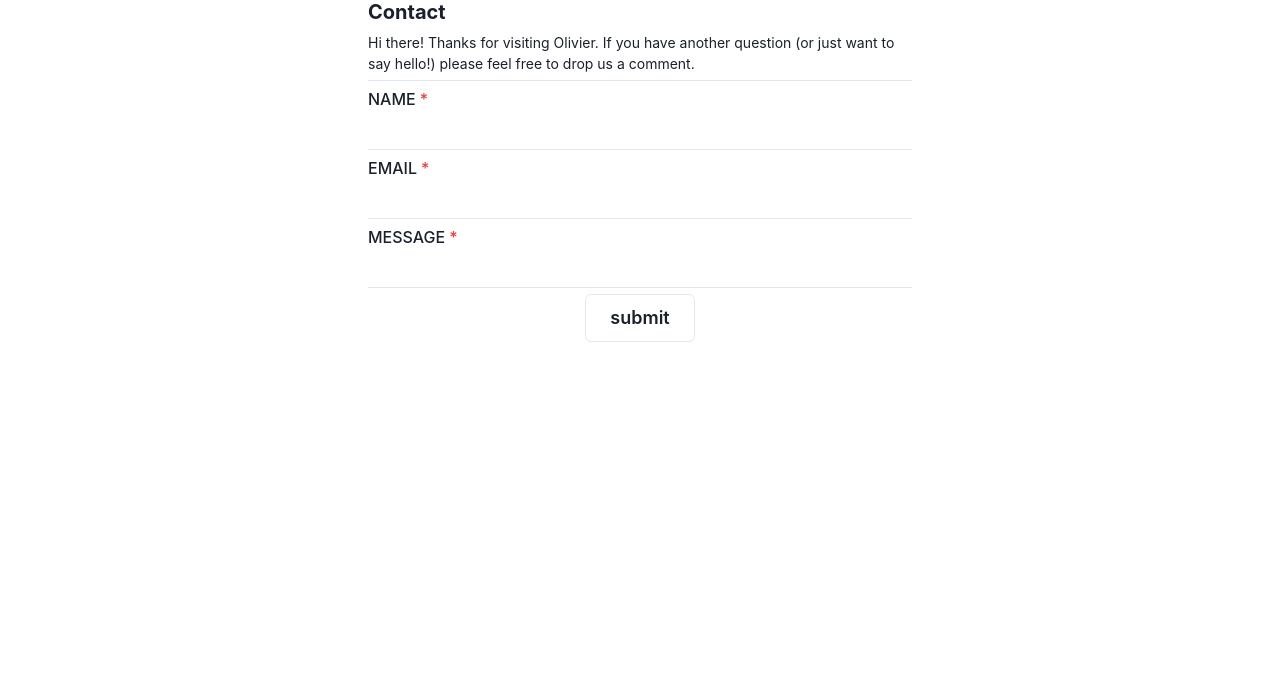
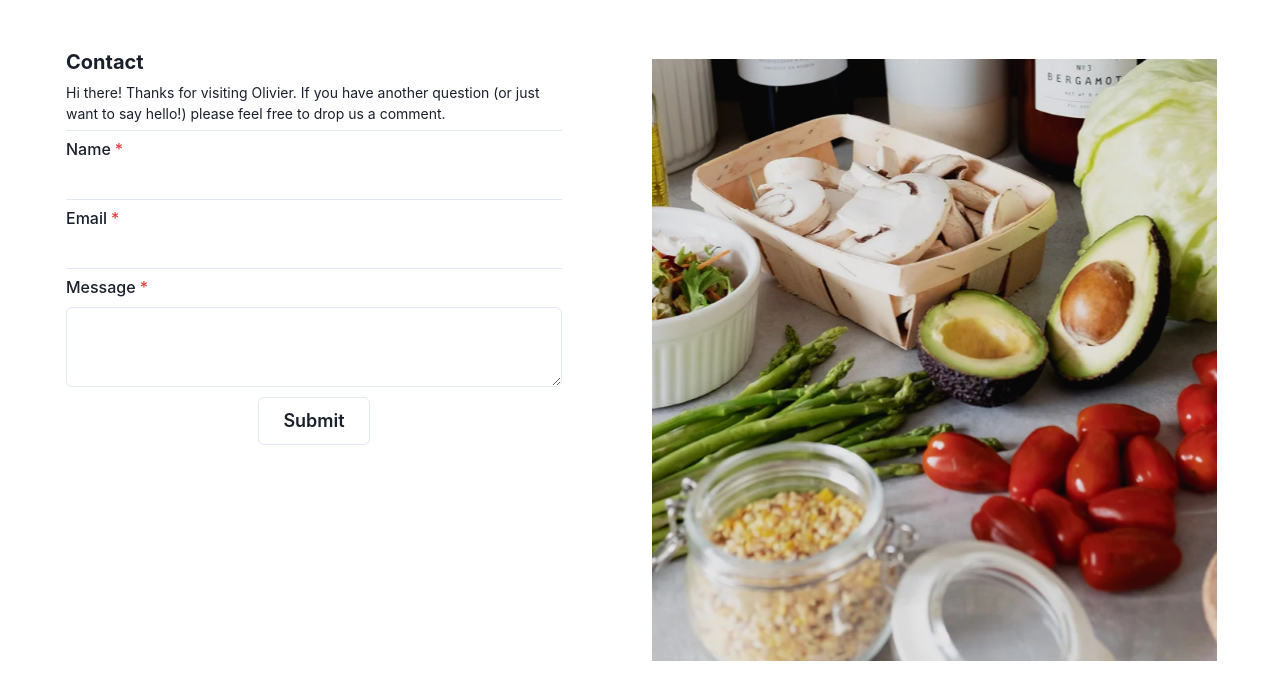
Before and after one commit to Code-the-Dream-School/dd-prac-team1-front, a React (Create React App) app: page /contact in a window 1280 px wide. Shown: the top 700 px of the page. Built offline with nearby package versions, Linux system fonts and the light colour scheme.

Commit message:
added fixes and an image

```diff
--- a/src/components/Contact.tsx
+++ b/src/components/Contact.tsx
@@ -10,13 +10,23 @@ import {
   Stack,
   Button,
   Box,
-  Link,
-  Text
+  Text,
+  Grid,
+  GridItem,
+  Textarea
 } from "@chakra-ui/react";
 import { Link as RouterLink } from "react-router-dom";
 
 const Contact = () => {
   return (
+    <Grid templateColumns="repeat(2, 1fr)" gap={6}>
+      <GridItem
+        colSpan={1}
+        w="100%"
+        h="90vh"
+        padding="50"
+        display="flex"
+        flexDirection="column">
         <Box>
           <Container maxW="xl">
             <Box>
@@ -28,45 +38,51 @@ const Contact = () => {
                   <Heading size="md">Contact</Heading>
                   <Text pt="2" fontSize="sm">
                     Hi there! Thanks for visiting Olivier. If you have another
-                question (or just want to say hello!) please feel free to drop
-                us a comment.
+                    question (or just want to say hello!) please feel free to
+                    drop us a comment.
                   </Text>
                 </Box>
                 <Box>
                   <FormControl isRequired>
-                <FormLabel>NAME</FormLabel>
+                    <FormLabel>Name</FormLabel>
                     <Input variant={"unstyled"} />
                     <FormErrorMessage>Name is required.</FormErrorMessage>
                   </FormControl>
                 </Box>
-
                 <Box>
                   <FormControl isRequired>
-                <FormLabel>EMAIL</FormLabel>
+                    <FormLabel>Email</FormLabel>
                     <Input variant={"unstyled"} />
                     <FormErrorMessage>Email is required.</FormErrorMessage>
                   </FormControl>
                 </Box>
                 <Box>
                   <FormControl isRequired>
-                <FormLabel>MESSAGE</FormLabel>
-                <Input variant={"unstyled"} />
+                    <FormLabel>Message</FormLabel>
+                    <Textarea></Textarea>
                     <FormErrorMessage>Message is required.</FormErrorMessage>
                   </FormControl>
                 </Box>
-            <Box>
+              </Stack>
+              <Box p="10px">
                 <Center>
                   <Button variant="outline" size="lg">
-                  <Link as={RouterLink} to="/contact">
-                    submit
-                  </Link>
+                    Submit
                   </Button>
                 </Center>
               </Box>
-          </Stack>
             </Box>
           </Container>
         </Box>
+      </GridItem>
+      <GridItem
+        colSpan={1}
+        w="90%"
+        backgroundImage="url('/images/produce.png')"
+        backgroundPosition="center"
+        backgroundRepeat="no-repeat"
+      />
+    </Grid>
   );
 };
 
```
Also changed, not shown: public/images/produce.png (added). Lines whose indentation alone changed are shown as unchanged.
